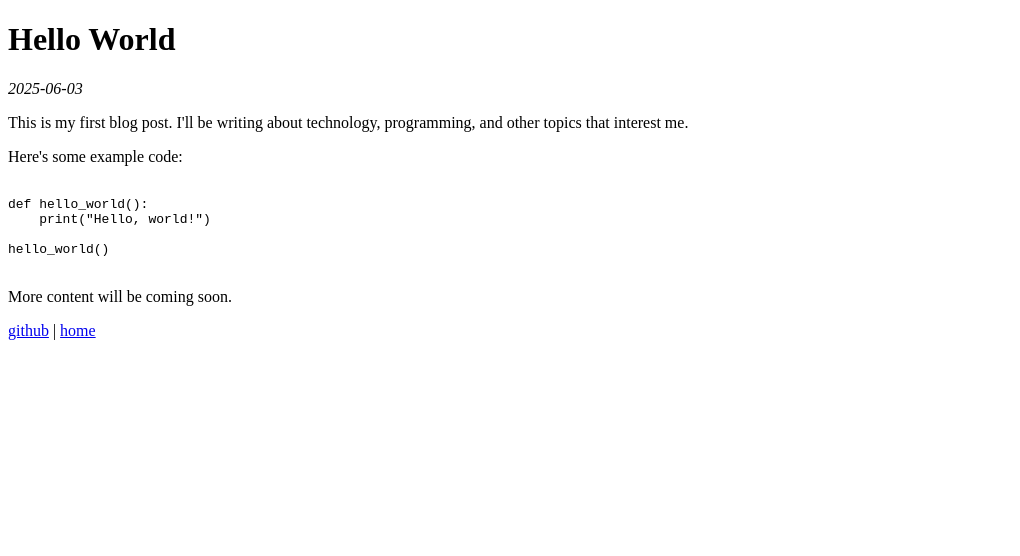
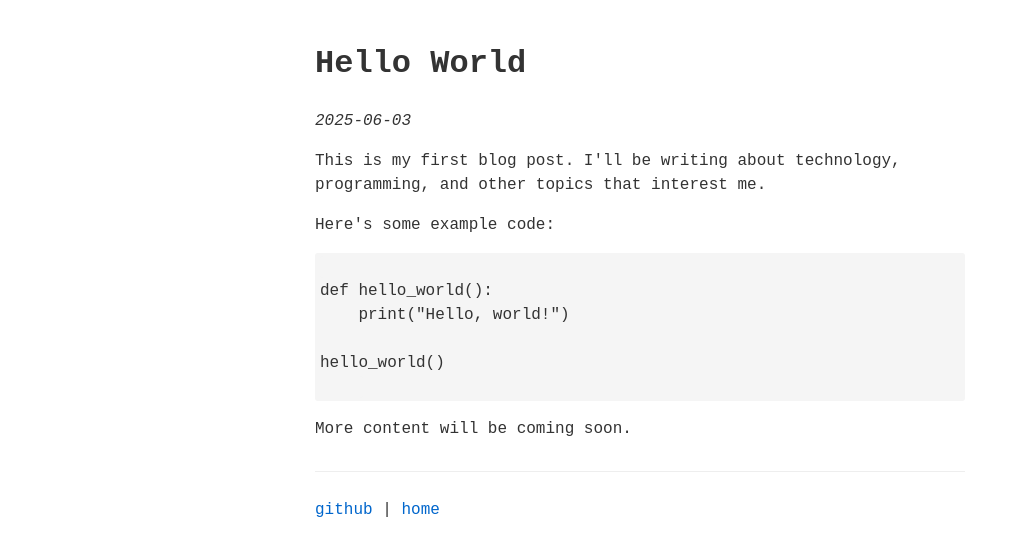
Before and after one commit to s3nh/s3nh.github.io, a Jekyll site: the page _posts/2025-06-03-hello-world.html, which Jekyll copies as it is, in a window 1280 px wide. Shown: the top 556 px of the page, without its empty margins (0-1020 px from the left). Built offline with Jekyll 4.4.1, drawn with Linux system fonts in a browser that asks for light colours; Markdown is read by kramdown in place of the engine named in the settings.

Commit message:
Update 2025-06-03-hello-world.html

```diff
--- a/_posts/2025-06-03-hello-world.html
+++ b/_posts/2025-06-03-hello-world.html
@@ -4,7 +4,7 @@
     <title>Hello World - s3nh's blog</title>
     <meta charset="utf-8">
     <meta name="viewport" content="width=device-width, initial-scale=1">
-    <link rel="stylesheet" href="../style.css">
+    <link rel="stylesheet" href="../css/style.css">
 </head>
 <body>
     <h1>Hello World</h1>
```
